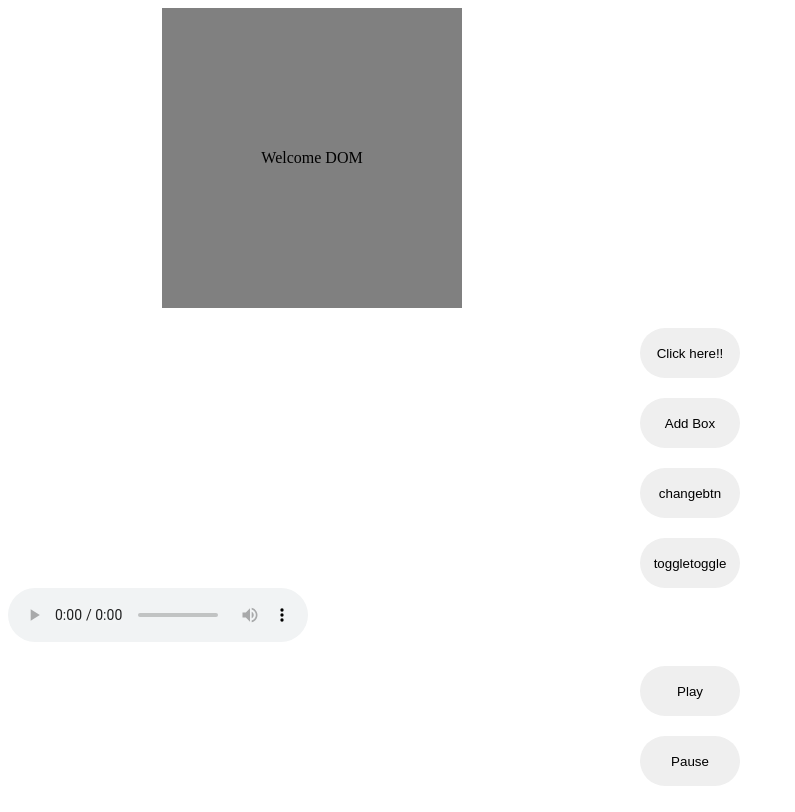
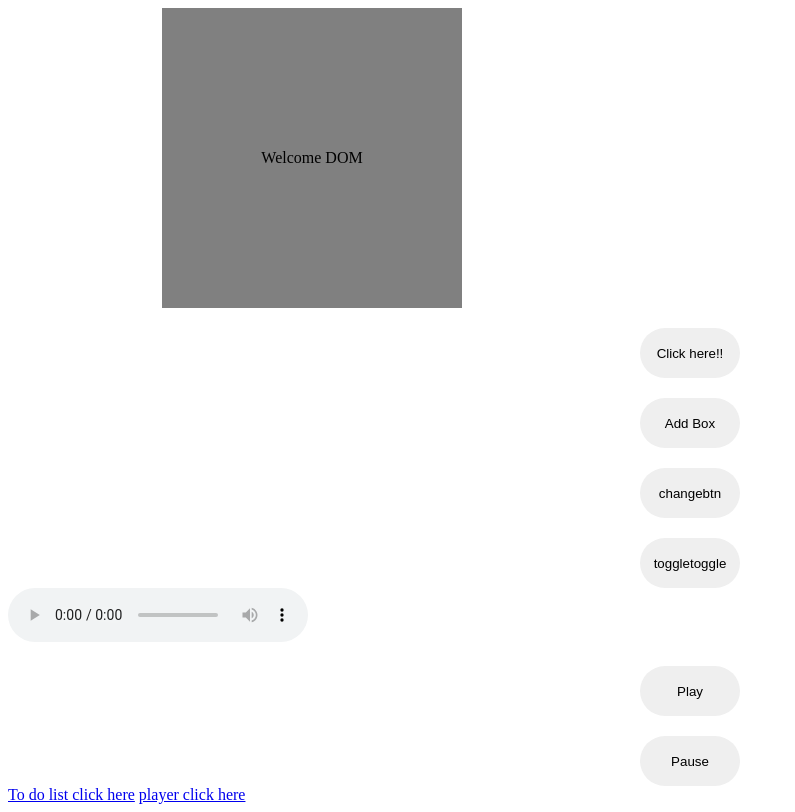
Before and after one commit to Unukuu/javascript.homework, a plain HTML site: page index.html in a window 1280 px wide. Shown: the whole page, without its empty margins (0-795 px from the left). Drawn offline with Linux system fonts and the light colour scheme.

Commit message:
addlinks

```diff
--- a/index.html
+++ b/index.html
@@ -24,6 +24,9 @@
       <button id="play">Play</button>
       <button id="pause">Pause</button>
     </div>
+    <a href="./bootstrap/index.html">To do list click here</a>
+    <a href="./player/index.html">player click here</a>
+
     <!-- <script src="./object.js"></script> -->
     <!-- <script src="./arraymethod.js"></script> -->
     <script src="./dom.js"></script>
```
